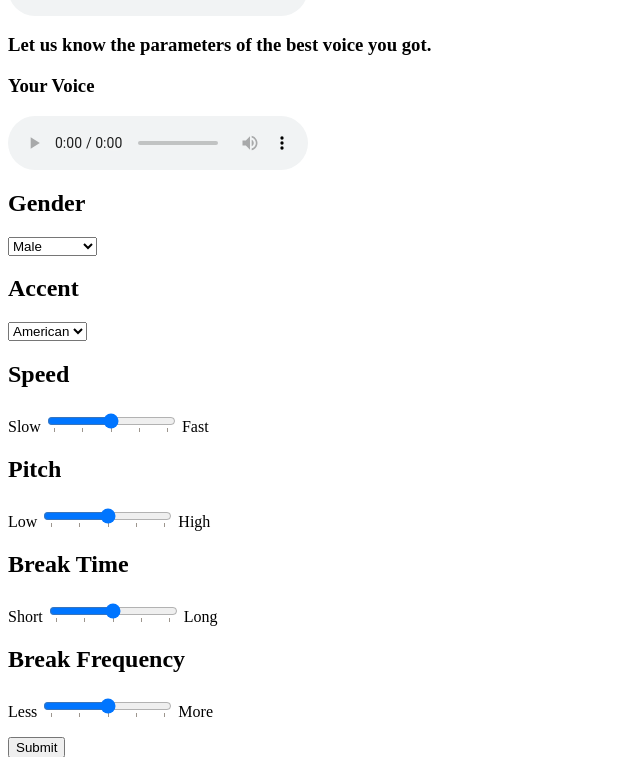
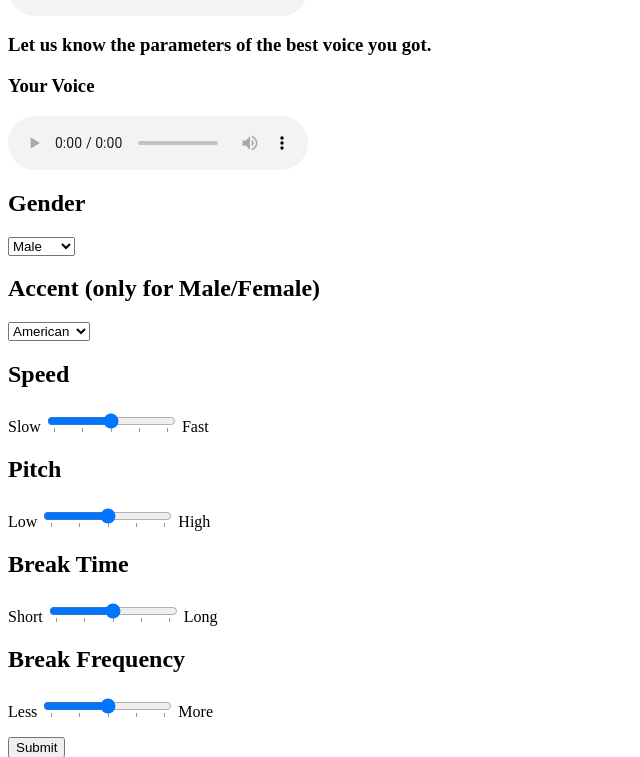
Before and after one commit to interaction-lab/mindfulness-voice, a Flask app: page / in a window 1280 px wide. Shown: the part 241-998 px from the top of the page, without its empty margins (0-640 px from the left). Run offline with Flask 2, Linux system fonts and the light colour scheme.

Commit message:
support gender/accents, add output (#1)

```diff
--- a/app.py
+++ b/app.py
@@ -15,14 +15,32 @@ SPEED_RATES = {0: 'x-slow', 25: 'slow', 50: 'medium', 75: 'fast', 100: 'x-fast'}
 PITCHES = {0: 'x-low', 25: 'low', 50: 'medium', 75: 'high', 100: 'x-high'}
 DEFAULT_ARGS = {'gender': 'Male', 'accent': 'American', 'speed': 50, 'pitch': 50, 'breakTime': 3, 'breakFreq': 3}
 
+VOICES = {
+    "American": {
+        "Male": "Matthew",
+        "Female": "Salli",
+        "Child": "Justin"
+    },
+    "British": {
+        "Male": "Brian",
+        "Female": "Amy",
+        "Child": "Justin"
+    },
+    "Australian": {
+        "Male": "Russell",
+        "Female": "Nicole",
+        "Child": "Justin"
+    }
+}
 
-def compose_text(pitch="medium", rate="medium", break1="2s", break2="300ms"):
+
+def compose_text(pitch="medium", rate="medium", break1="3", break2="300"):
     with open('transcript.txt', 'r') as file:
         text = file.read().replace('\n', '')
     text = text.replace("%pitch%", pitch)
     text = text.replace("%rate%", rate)
-    text = text.replace("%break1%", break1)
-    text = text.replace("%break2%", break2)
+    text = text.replace("%break1%", break1 + "s")
+    text = text.replace("%break2%", break2 + "ms")
     return text
 
 
@@ -40,7 +58,10 @@ def polly():
     session = Session(profile_name="pollyuser")
     polly_cli = session.client("polly")
     # TODO: break time and break freq
-    text = compose_text(pitch=PITCHES[int(args['pitch'])], rate=SPEED_RATES[int(args['speed'])])
+    text = compose_text(
+        pitch=PITCHES[int(args['pitch'])],
+        rate=SPEED_RATES[int(args['speed'])],
+        break1=args['breakTime'])
     print(text)
 
     try:
@@ -49,7 +70,7 @@ def polly():
             Text=text,
             TextType="ssml",
             OutputFormat="mp3",
-            VoiceId="Joanna")
+            VoiceId=VOICES[args['accent']][args['gender']])
 
     except (BotoCoreError, ClientError) as error:
         # The service returned an error, exit gracefully
@@ -87,6 +108,12 @@ def polly():
     #     opener = "open" if sys.platform == "darwin" else "xdg-open"
     #     subprocess.call([opener, output])
 
+    # record the setting
+    with open("settings.csv", "a+") as output:
+        output.write(','.join(
+            [args['gender'], args['accent'], args['speed'], args['pitch'], args['breakTime'], args['breakFreq']]))
+        output.write('\n')
+
     return render_template('index.html', args=args)
 
 
--- a/templates/index.html
+++ b/templates/index.html
@@ -23,16 +23,16 @@
                 <option value="{{ args['gender'] }}" selected>{{ args['gender'] }}</option>
                 <option value="Male">Male</option>
                 <option value="Female">Female</option>
-                <option value="Non-Binary">Non-Binary</option>
+                <option value="Child">Child</option>
             </select>
         </p>
-        <h2>Accent</h2>
+        <h2>Accent (only for Male/Female)</h2>
         <p>
             <select name="accent" id="accents">
                 <option value="{{ args['accent'] }}" selected>{{ args['accent'] }}</option>
                 <option value="American">American</option>
                 <option value="British">British</option>
-                <option value="Asian">Asian</option>
+                <option value="Australian">Australian</option>
             </select>
         </p>
         <h2>Speed</h2>
```
Also changed, not shown: 2 other files.
